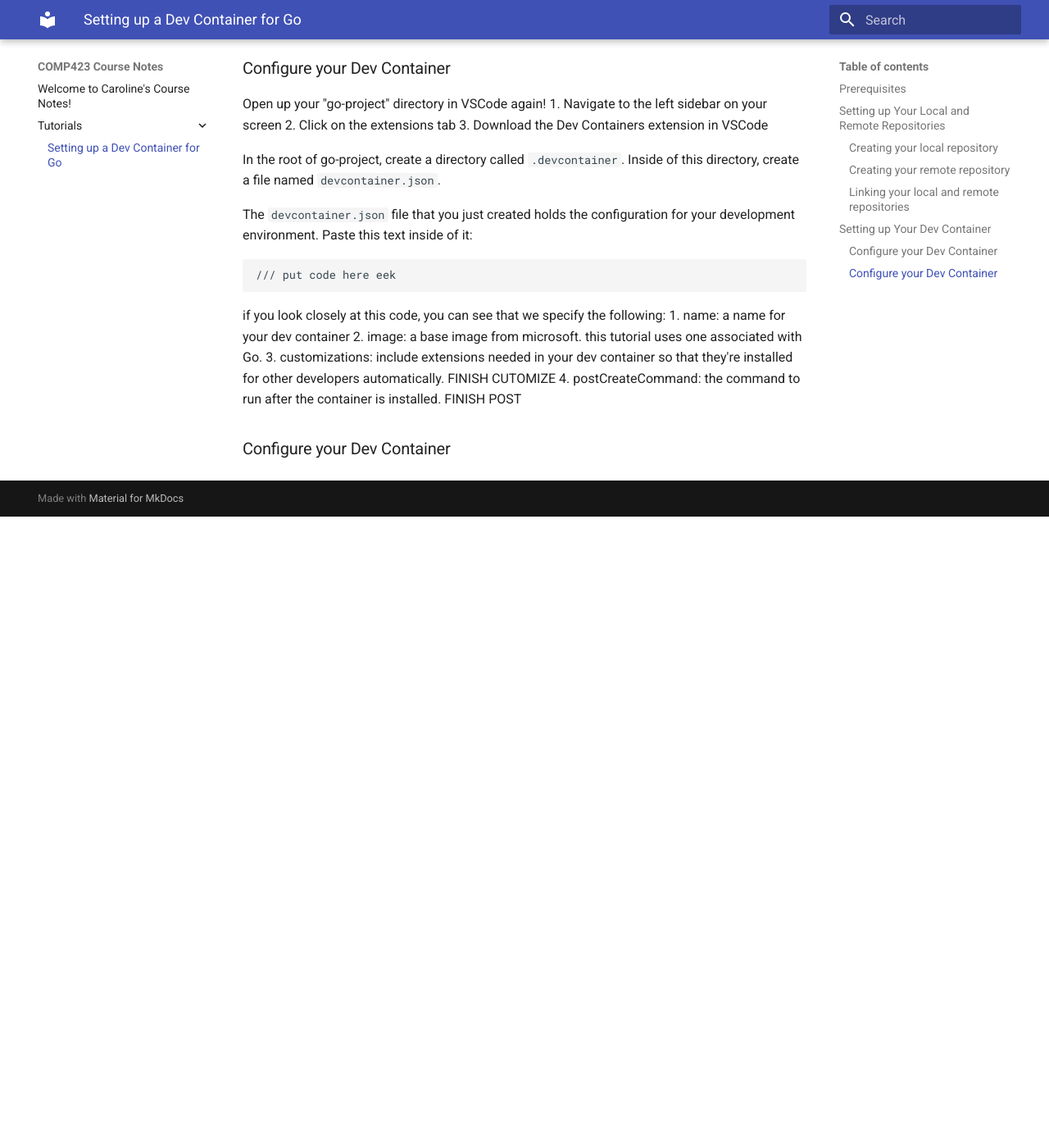
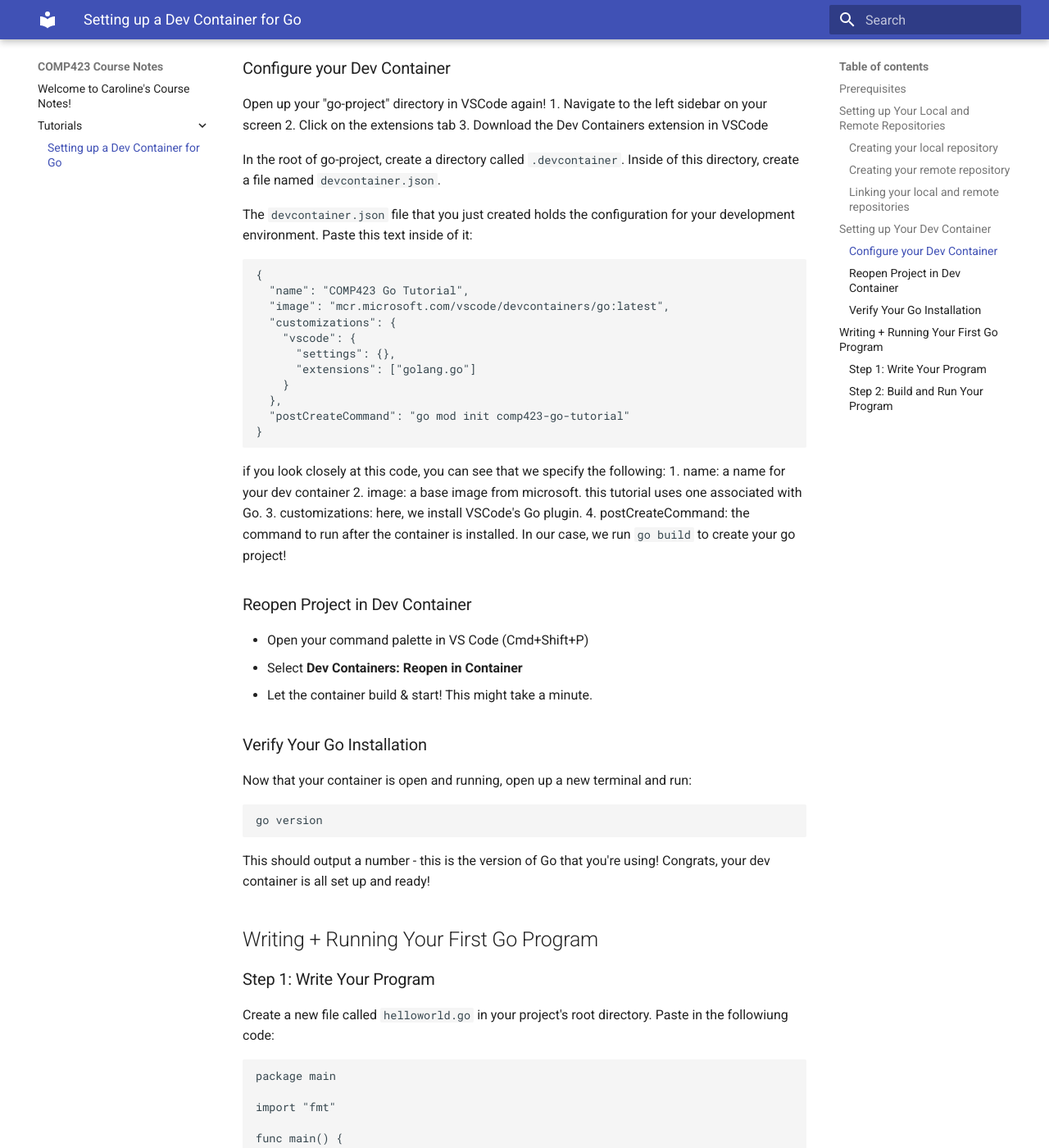
Before and after one commit to cgbryan1/comp423-course-notes, an MkDocs documentation site: the page built from docs/tutorials/go-setup.md, in a window 1280 px wide and 1400 px high, scrolled down 1730 px. Shown: the whole window at 82% size. Built offline with MkDocs 1.6.1 and Material for MkDocs 9.7.7, drawn with Linux system fonts in a browser that asks for light colours; before the commit the page ends 2360 px from its top, so only the background shows below that; some of the changed text lies outside the part shown.

Commit message:
instructions thru hello world code

````diff
--- a/docs/tutorials/go-setup.md
+++ b/docs/tutorials/go-setup.md
@@ -81,15 +81,62 @@
 The ```devcontainer.json``` file that you just created holds the configuration for your development environment.
 Paste this text inside of it:
 ```
-/// put code here eek
+{
+  "name": "COMP423 Go Tutorial",
+  "image": "mcr.microsoft.com/vscode/devcontainers/go:latest",
+  "customizations": {
+    "vscode": {
+      "settings": {},
+      "extensions": ["golang.go"]
+    }
+  },
+  "postCreateCommand": "go mod init comp423-go-tutorial"
+}
 ```
 
 if you look closely at this code, you can see that we specify the following:
 1. name: a name for your dev container
 2. image: a base image from microsoft. this tutorial uses one associated with Go.
-3. customizations: include extensions needed in your dev container so that they're installed for other developers automatically.
-FINISH CUTOMIZE
-4. postCreateCommand: the command to run after the container is installed.
-FINISH POST
+3. customizations: here, we install VSCode's Go plugin.
+4. postCreateCommand: the command to run after the container is installed. In our case, we run ```go build``` to create your go project!
 
-### Configure your Dev Container
+### Reopen Project in Dev Container
+
+* Open your command palette in VS Code (Cmd+Shift+P)
+* Select **Dev Containers: Reopen in Container**
+* Let the container build & start! This might take a minute.
+
+### Verify Your Go Installation
+
+Now that your container is open and running, open up a new terminal and run:
+```
+go version
+```
+This should output a number - this is the version of Go that you're using!
+Congrats, your dev container is all set up and ready!
+
+## Writing + Running Your First Go Program
+
+### Step 1: Write Your Program
+
+Create a new file called ```helloworld.go``` in your project's root directory.
+Paste in the followiung code:
+
+```
+package main
+
+import "fmt"
+
+func main() {
+    fmt.Println("Hello COMP423!")
+}
+```
+
+breaking down this code:
+```package main```: declares a main package, aka a way to group functions. this includes all the files in the same directory.
+```import "fmt"```: importing a standard Go library package. This specifically allows you to print text to the console, which we do in the next function!
+```func main()```: our main function automatically executes when you run a program in Go.This will print out "Hello COMP423!" to your console, but feel free to replace the text inside the parenthesis with any message you want!
+
+### Step 2: Build and Run Your Program
+
+In the terminal,
````
